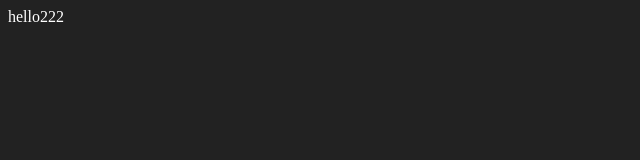
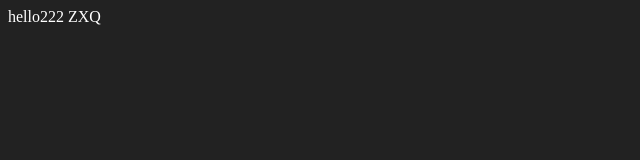
Before and after one commit to YOYZHANG/world-time, a Vue app: page / in a window 1280 px wide. Shown: the top 160 px of the page, without its empty margins (0-640 px from the left). Built offline with nearby package versions, Linux system fonts and the light colour scheme.

Commit message:
feat: setup auto import

```diff
--- a/package.json
+++ b/package.json
@@ -17,6 +17,7 @@
     "@vue/tsconfig": "^0.1.3",
     "npm-run-all": "^4.1.5",
     "typescript": "~4.7.2",
+    "unplugin-auto-import": "^0.8.8",
     "unplugin-vue-components": "^0.19.6",
     "vite": "^2.9.9",
     "vue-tsc": "^0.35.2"
--- a/src/components/Hello.vue
+++ b/src/components/Hello.vue
@@ -1,6 +1,11 @@
 <script setup lang="ts">
+const props = defineProps<{
+  name: string
+}>()
+
+const uppercase = computed(( ) => props.name.toLocaleUpperCase())
 </script>
 
 <template>
-  <div>hello222</div>
+  <div>hello222 {{uppercase}}</div>
 </template>
--- a/vite.config.ts
+++ b/vite.config.ts
@@ -1,11 +1,16 @@
 import { defineConfig } from 'vite'
 import Vue from '@vitejs/plugin-vue'
 import Components from 'unplugin-vue-components/vite'
-
+import AutoImport from 'unplugin-auto-import/vite'
 // https://vitejs.dev/config/
 export default defineConfig({
   plugins: [
     Vue(),
     Components(),
+    AutoImport({
+      imports: [
+        'vue'
+      ]
+    })
   ],
 })
```
Also changed, not shown: 1 other file (tests, documents, lock files or other folders).
